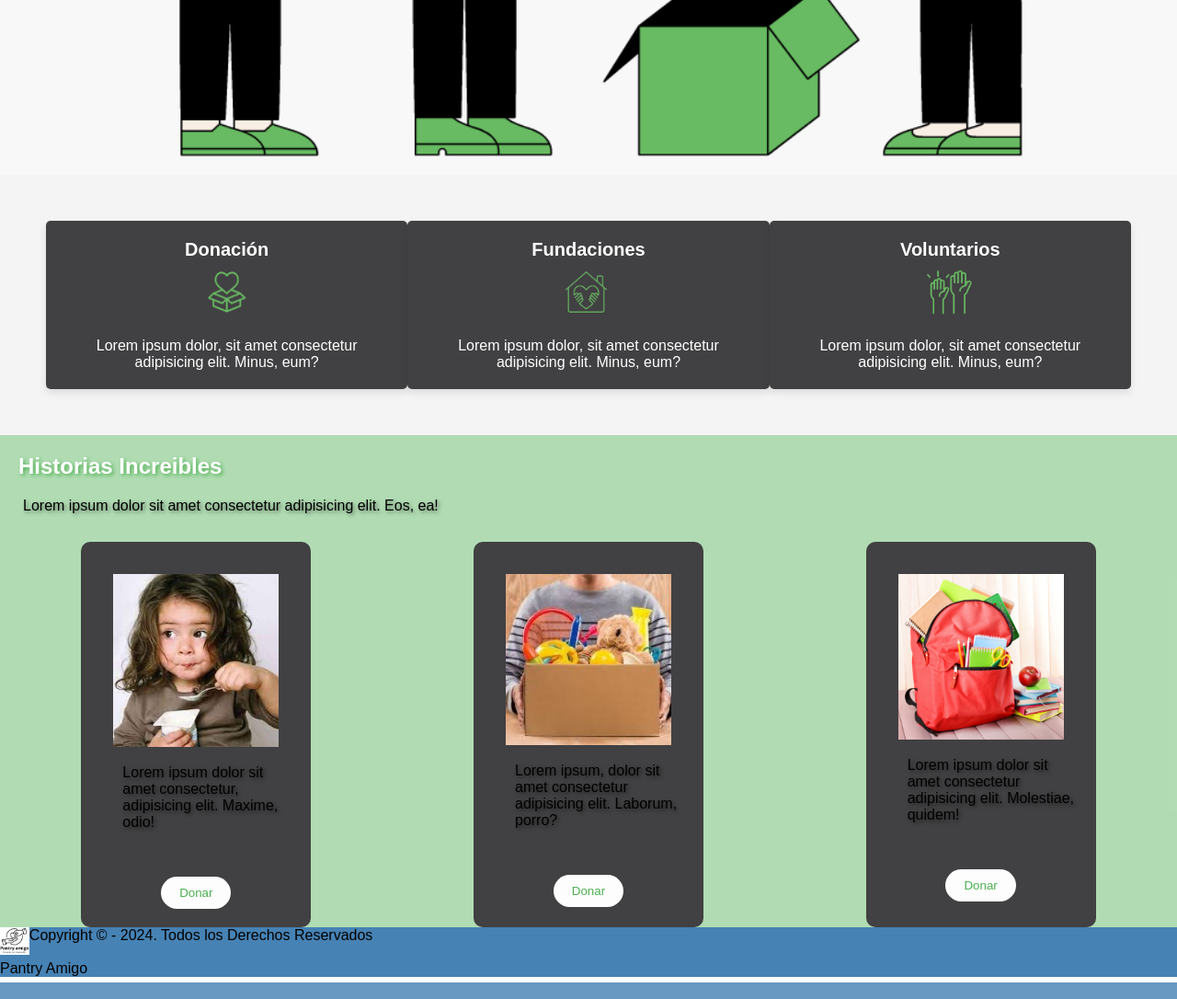
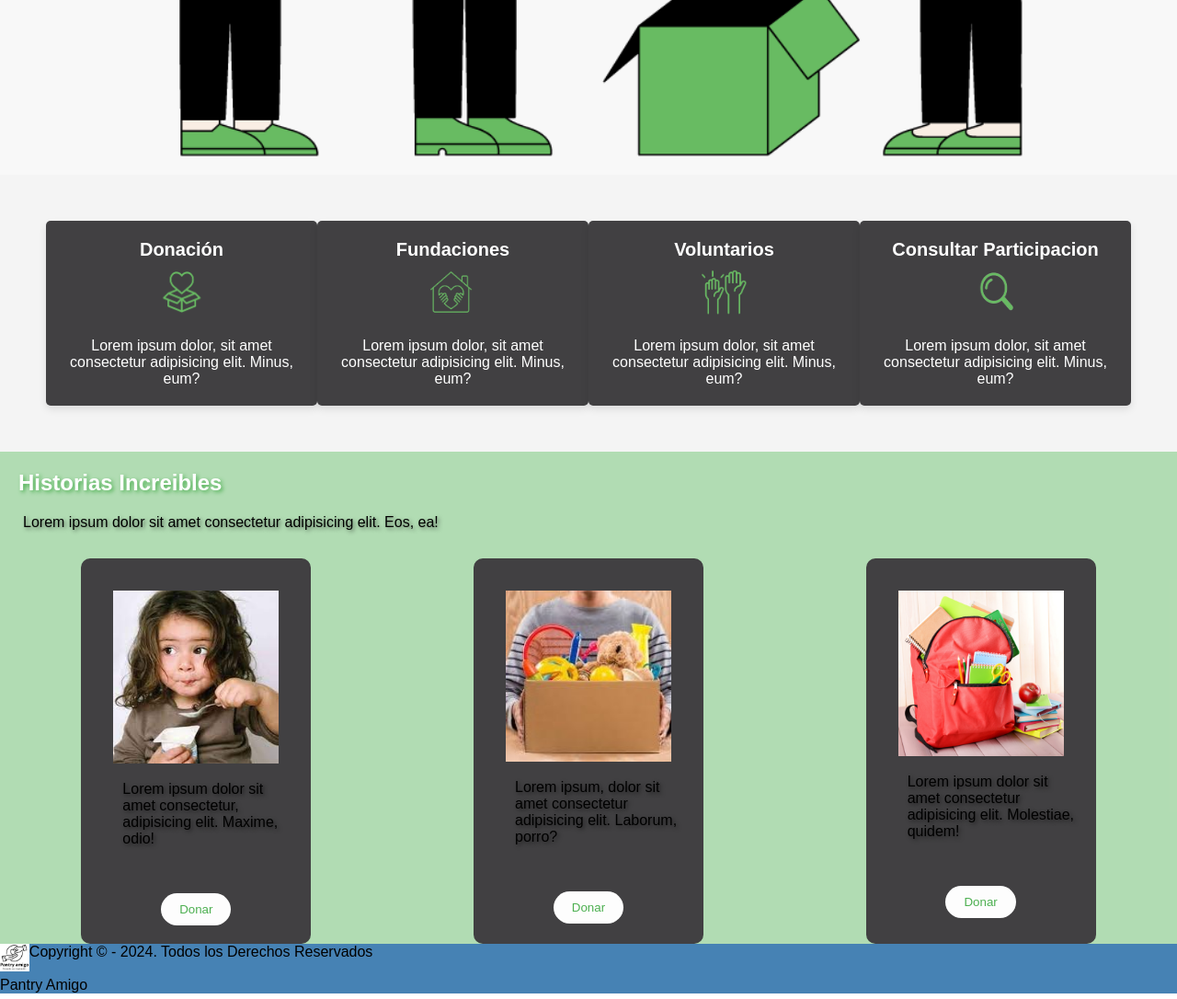
Before and after one commit to reeeloy/Pantry_Amigo, a PHP site: page /HTML/Home.html in a window 1280 px wide. Shown: the part 896-1982 px from the top of the page at 92% size. Run offline with PHP 8.4, Linux system fonts and the light colour scheme.

Commit message:
enlaces de home listos

```diff
--- a/Pantrymaquetado/CSS/fff.css
+++ b/Pantrymaquetado/CSS/fff.css
@@ -119,7 +119,7 @@ header {
     background-color: #f4f4f4;
 }
 .opciones .donacion{
-    width: 400px;
+    width: 300px;
     color: #fff;
     background-color: #414042;
     padding: 20px;
@@ -135,7 +135,7 @@ header {
 }
 
 .opciones .fundaciones{
-    width: 400px;
+    width: 300px;
     color: #fff;
     background-color: #414042;
     padding: 20px;
@@ -151,7 +151,7 @@ header {
 }
 
 .opciones .voluntarios{
-    width: 400px;
+    width: 300px;
     color: #fff;
     background-color: #414042;
     padding: 20px;
@@ -161,6 +161,22 @@ header {
 }
 
 .voluntarios img {
+    width: 50px;
+    height: 50px;
+    margin-bottom: 20px;
+}
+
+.opciones .consultar{
+    width: 300px;
+    color: #fff;
+    background-color: #414042;
+    padding: 20px;
+    text-align: center;
+    border-radius: 5px;
+    box-shadow: 0 4px 8px rgba(0, 0, 0, 0.1);
+}
+
+.consultar img {
     width: 50px;
     height: 50px;
     margin-bottom: 20px;
--- a/Pantrymaquetado/HTML/Home.html
+++ b/Pantrymaquetado/HTML/Home.html
@@ -34,28 +34,35 @@
                 ipsum provident eos qui aliquid! Quae iste distinctio quia, ducimus incidunt, <br>beatae eius numquam
                 quisquam ipsam in velit labore omnis laboriosam quidem similique.
             </p>
-            <button>Donar</button>
+            <button onclick="window.location.href='../HTML/F-aliadas.html';"> Donar</button>
         </div>
     </main>
     <!--opciones-->
     <div class="opciones">
-        <div class="donacion">
+        <div class="donacion" onclick="window.location.href='../HTML/Pagina_11.html';">
             <h3>Donación</h3>
-            <img src="../IMG/donaicono.png" alt="icono">
+            <img src="../IMG/donaicono.png" alt="icono" href="../HTML/">
             <p>
                 Lorem ipsum dolor, sit amet consectetur adipisicing elit. Minus, eum?
             </p>
         </div>
-        <div class="fundaciones">
+        <div class="fundaciones" onclick="window.location.href='../HTML/F-aliadas.html';">
             <h3>Fundaciones</h3>
             <img src="../IMG/fundaicono.png" alt="icono">
             <p>
                 Lorem ipsum dolor, sit amet consectetur adipisicing elit. Minus, eum?
             </p>
         </div>
-        <div class="voluntarios">
+        <div class="voluntarios" onclick="window.location.href='../HTML/Pagina_13.html';">
             <h3>Voluntarios</h3>
             <img src="../IMG/voluntariosicon.png" alt="icono">
+            <p>
+                Lorem ipsum dolor, sit amet consectetur adipisicing elit. Minus, eum?
+            </p>
+        </div>
+        <div class="consultar" onclick="window.location.href='../HTML/Pagina_14.html';">
+            <h3>Consultar Participacion</h3>
+            <img src="../IMG/iconoconsultar.png" alt="icono">
             <p>
                 Lorem ipsum dolor, sit amet consectetur adipisicing elit. Minus, eum?
             </p>
@@ -71,17 +78,17 @@
             <div class="cuadrado">
                 <img src="../IMG/donacionniños.jpg" alt="alimentacion infantil">
                 <p>Lorem ipsum dolor sit amet consectetur, adipisicing elit. Maxime, odio!</p>
-                <button>Donar</button>
+                <button onclick="window.location.href='../HTML/Pagina_12.html';">Donar</button>
             </div>
             <div class="cuadrado">
                 <img src="../IMG/donacionjuguetes.jpg" alt="ropa">
                 <p>Lorem ipsum, dolor sit amet consectetur adipisicing elit. Laborum, porro?</p>
-                <button>Donar</button>
+                <button onclick="window.location.href='../HTML/Pagina_12.html';">Donar</button>
             </div>
             <div class="cuadrado">
                 <img src="../IMG/donacionutiles.png" alt="educacion">
                 <p>Lorem ipsum dolor sit amet consectetur adipisicing elit. Molestiae, quidem!</p>
-                <button>Donar</button>
+                <button onclick="window.location.href='../HTML/Pagina_12.html';">Donar</button>
             </div>
         </div>
     </section>
```
Also changed, not shown: Pantrymaquetado/IMG/iconoconsultar.png (added).
